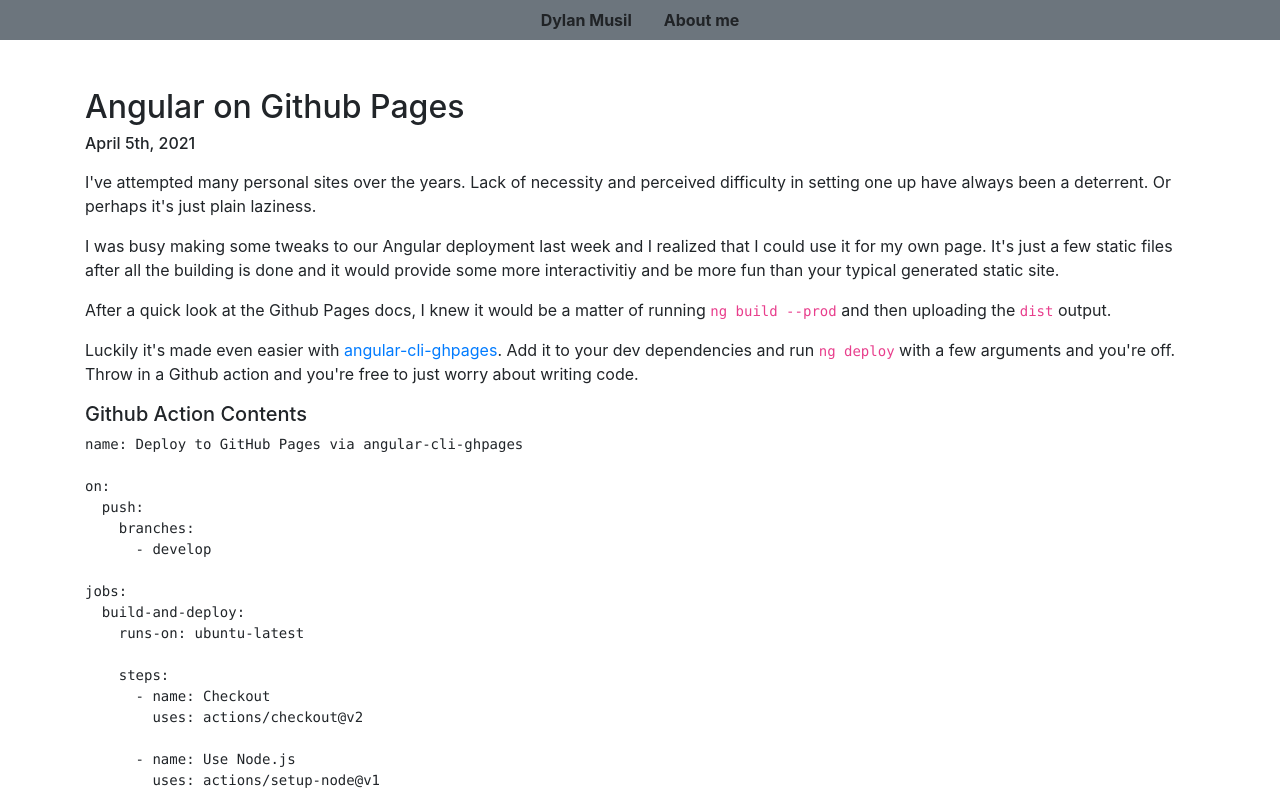
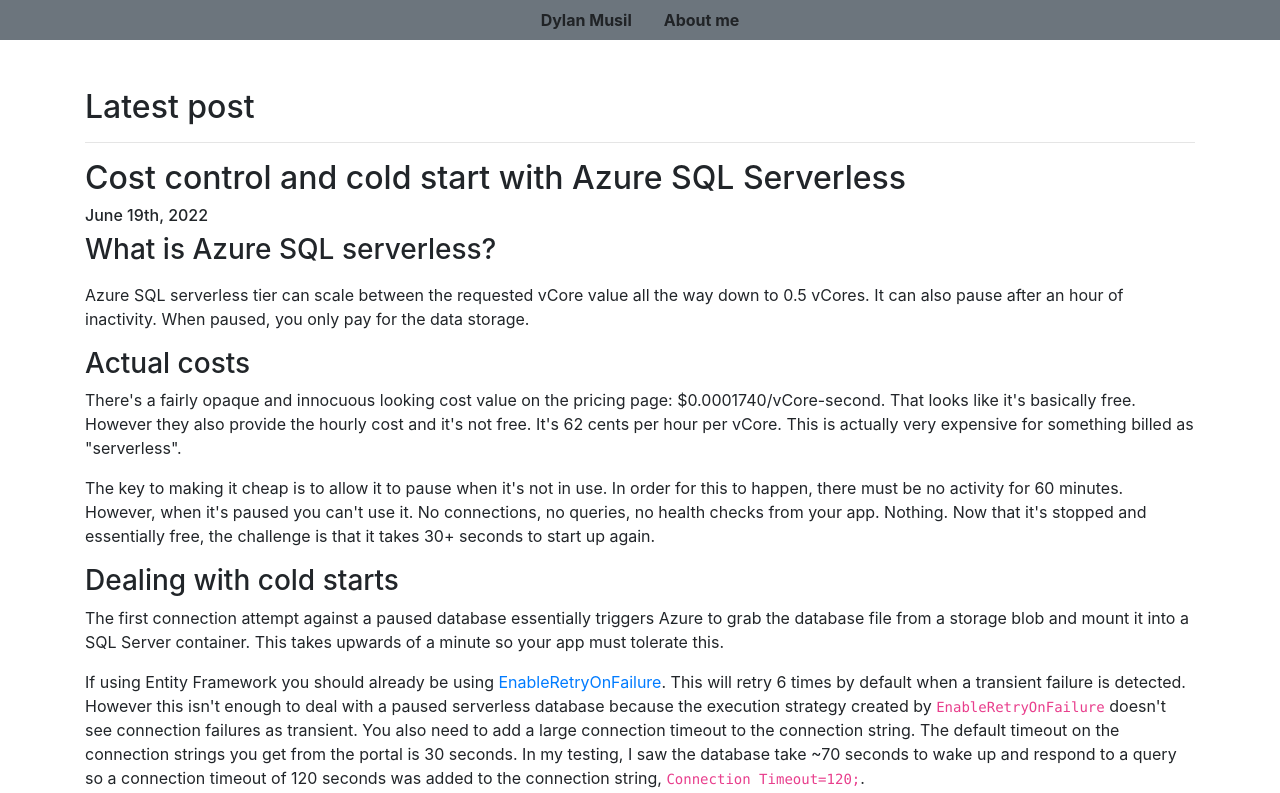
Before and after one commit to dmmusil/dmmusil.github.io, an Angular app in the folder dmmusil/: page / in a window 1280 px wide. Shown: the top 793 px of the page. Built offline with nearby package versions, Linux system fonts and the light colour scheme.

Commit message:
Add Azure SQL post

```diff
--- a/dmmusil/src/app/app.module.ts
+++ b/dmmusil/src/app/app.module.ts
@@ -6,13 +6,15 @@
 import { AboutComponent } from './about/about.component';
 import { MainComponent } from './main/main.component';
 import { AngularOnGithubPagesComponent } from './posts/angular-on-github-pages/angular-on-github-pages.component';
+import { AzureSqlServerlessComponent } from './posts/azure-sql-serverless/azure-sql-serverless.component';
 
 @NgModule({
   declarations: [
     AppComponent,
     AboutComponent,
     MainComponent,
-    AngularOnGithubPagesComponent
+    AngularOnGithubPagesComponent,
+    AzureSqlServerlessComponent
   ],
   imports: [
     BrowserModule,
--- a/dmmusil/src/app/main/main.component.html
+++ b/dmmusil/src/app/main/main.component.html
@@ -1 +1,12 @@
-<app-angular-on-github-pages></app-angular-on-github-pages>
+<h2>Latest post</h2>
+<hr />
+<p>
+  <app-azure-sql-serverless></app-azure-sql-serverless>
+</p>
+
+<h3>More posts</h3>
+<p>
+  <a [href]="['posts/angular-on-github-pages']"
+    >Hosting Angular on Github Pages with continuous deployment</a
+  >
+</p>
--- a/dmmusil/src/app/posts/angular-on-github-pages/angular-on-github-pages.component.html
+++ b/dmmusil/src/app/posts/angular-on-github-pages/angular-on-github-pages.component.html
@@ -1,4 +1,4 @@
-<h2>Angular on Github Pages</h2>
+<h2 class="mt-5">Angular on Github Pages</h2>
 <h6>April 5th, 2021</h6>
 <p class="mt-3">
   I've attempted many personal sites over the years. Lack of necessity and
--- /dev/null
+++ b/dmmusil/src/app/posts/azure-sql-serverless/azure-sql-serverless.component.html
@@ -0,0 +1,48 @@
+<h2>Cost control and cold start with Azure SQL Serverless</h2>
+<h6>June 19th, 2022</h6>
+
+<h3>What is Azure SQL serverless?</h3>
+<p class="mt-3">
+  Azure SQL serverless tier can scale between the requested vCore value all the
+  way down to 0.5 vCores. It can also pause after an hour of inactivity. When
+  paused, you only pay for the data storage.
+</p>
+
+<h3>Actual costs</h3>
+<p>
+  There's a fairly opaque and innocuous looking cost value on the pricing page:
+  $0.0001740/vCore-second. That looks like it's basically free. However they
+  also provide the hourly cost and it's not free. It's 62 cents per hour per
+  vCore. This is actually very expensive for something billed as "serverless".
+</p>
+<p>
+  The key to making it cheap is to allow it to pause when it's not in use. In
+  order for this to happen, there must be no activity for 60 minutes. However,
+  when it's paused you can't use it. No connections, no queries, no health
+  checks from your app. Nothing. Now that it's stopped and essentially free, the
+  challenge is that it takes 30+ seconds to start up again.
+</p>
+
+<h3>Dealing with cold starts</h3>
+<p>
+  The first connection attempt against a paused database essentially triggers
+  Azure to grab the database file from a storage blob and mount it into a SQL
+  Server container. This takes upwards of a minute so your app must tolerate
+  this.
+</p>
+<p>
+  If using Entity Framework you should already be using
+  <a
+    href="https://docs.microsoft.com/en-us/ef/core/miscellaneous/connection-resiliency"
+    target="_blank"
+    >EnableRetryOnFailure</a
+  >. This will retry 6 times by default when a transient failure is detected.
+  However this isn't enough to deal with a paused serverless database because
+  the execution strategy created by <code>EnableRetryOnFailure</code> doesn't
+  see connection failures as transient. You also need to add a large connection
+  timeout to the connection string. The default timeout on the connection
+  strings you get from the portal is 30 seconds. In my testing, I saw the
+  database take ~70 seconds to wake up and respond to a query so a connection
+  timeout of 120 seconds was added to the connection string,
+  <code>Connection Timeout=120;</code>.
+</p>
--- /dev/null
+++ b/dmmusil/src/app/posts/azure-sql-serverless/azure-sql-serverless.component.ts
@@ -0,0 +1,15 @@
+import { Component, OnInit } from '@angular/core';
+
+@Component({
+  selector: 'app-azure-sql-serverless',
+  templateUrl: './azure-sql-serverless.component.html',
+  styleUrls: ['./azure-sql-serverless.component.scss']
+})
+export class AzureSqlServerlessComponent implements OnInit {
+
+  constructor() { }
+
+  ngOnInit(): void {
+  }
+
+}
```
Also changed, not shown: dmmusil/src/app/app-routing.module.ts (+12 -0 lines), dmmusil/src/app/posts/azure-sql-serverless/azure-sql-serverless.component.scss (added), dmmusil/src/app/posts/post.ts (added), 2 other files (tests, documents, lock files or other folders).
